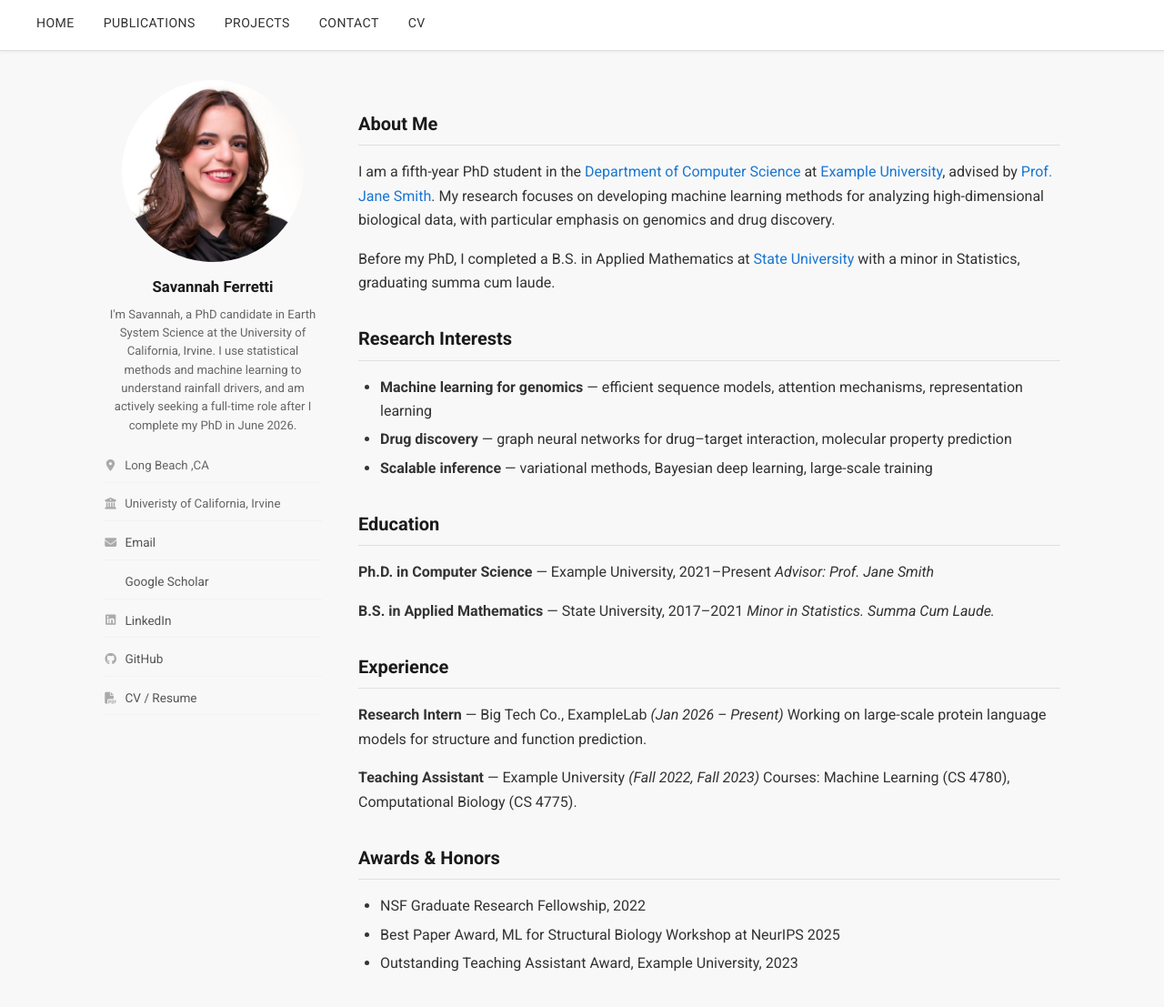
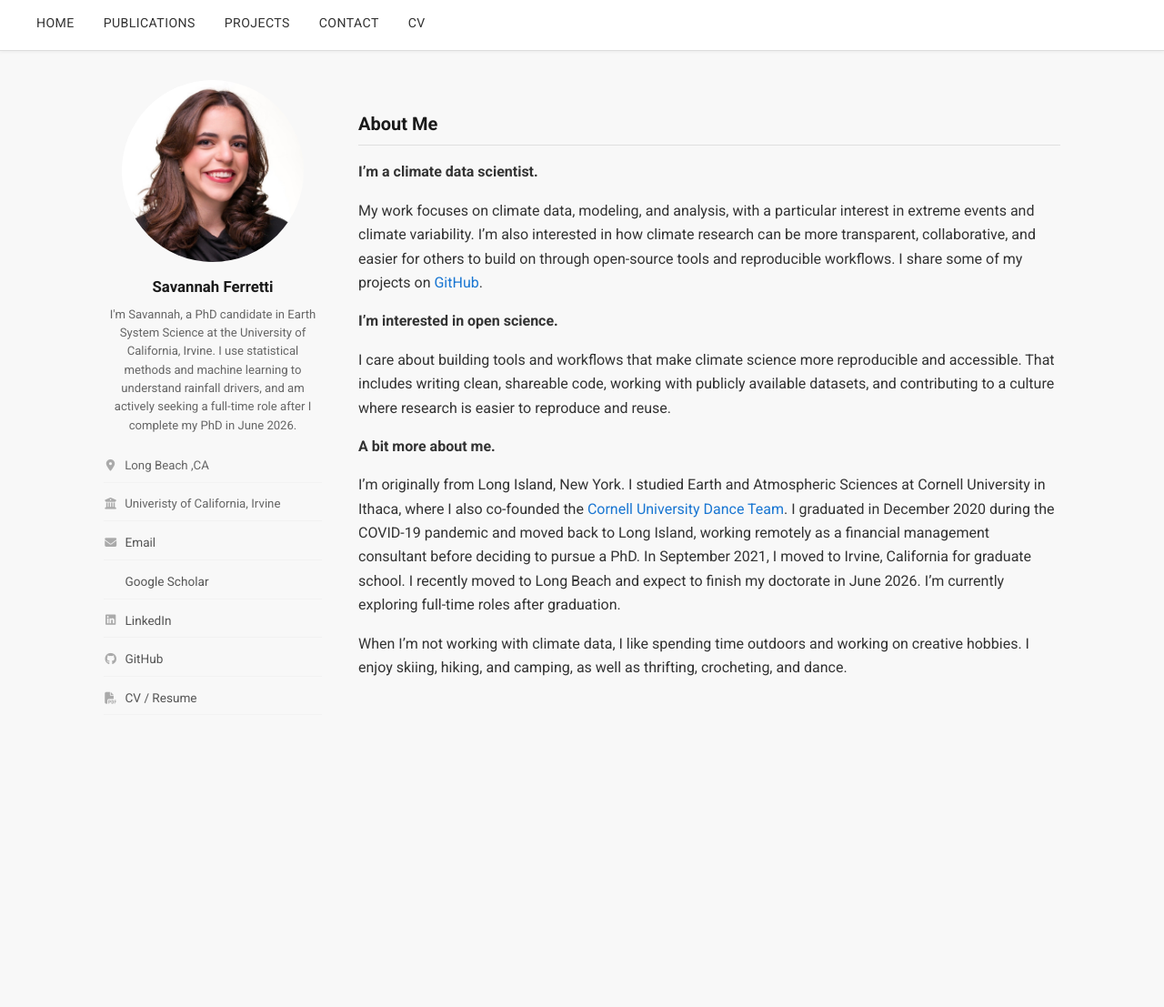
Before and after one commit to savannahferretti/savannahferretti.github.io, a Jekyll site: the page built from pages/about.md, in a window 1280 px wide and 1120 px high. Shown: the top 1107 px of the window at 91% size. Built offline with Jekyll 4.4.1, drawn with Linux system fonts in a browser that asks for light colours; a style sheet for code colours, icons or effects is not loaded.

Commit message:
Update about.md

```diff
--- a/pages/about.md
+++ b/pages/about.md
@@ -6,34 +6,16 @@ permalink: /about/
 
 ## About Me
 
-I am a fifth-year PhD student in the [Department of Computer Science](/) at [Example University](/), advised by [Prof. Jane Smith](/). My research focuses on developing machine learning methods for analyzing high-dimensional biological data, with particular emphasis on genomics and drug discovery.
+**I'm a climate data scientist.**
 
-Before my PhD, I completed a B.S. in Applied Mathematics at [State University](/) with a minor in Statistics, graduating summa cum laude.
+My work focuses on climate data, modeling, and analysis, with a particular interest in extreme events and climate variability. I’m also interested in how climate research can be more transparent, collaborative, and easier for others to build on through open-source tools and reproducible workflows. I share some of my projects on [GitHub](https://github.com/savannahferretti).
 
-## Research Interests
+**I’m interested in open science.**
 
-- **Machine learning for genomics** — efficient sequence models, attention mechanisms, representation learning
-- **Drug discovery** — graph neural networks for drug–target interaction, molecular property prediction
-- **Scalable inference** — variational methods, Bayesian deep learning, large-scale training
+I care about building tools and workflows that make climate science more reproducible and accessible. That includes writing clean, shareable code, working with publicly available datasets, and contributing to a culture where research is easier to reproduce and reuse.
 
-## Education
+**A bit more about me.**
 
-**Ph.D. in Computer Science** — Example University, 2021–Present
-*Advisor: Prof. Jane Smith*
+I’m originally from Long Island, New York. I studied Earth and Atmospheric Sciences at Cornell University in Ithaca, where I also co-founded the [Cornell University Dance Team](https://cornell.campusgroups.com/cudt/home/). I graduated in December 2020 during the COVID-19 pandemic and moved back to Long Island, working remotely as a financial management consultant before deciding to pursue a PhD. In September 2021, I moved to Irvine, California for graduate school. I recently moved to Long Beach and expect to finish my doctorate in June 2026. I’m currently exploring full-time roles after graduation.
 
-**B.S. in Applied Mathematics** — State University, 2017–2021
-*Minor in Statistics. Summa Cum Laude.*
-
-## Experience
-
-**Research Intern** — Big Tech Co., ExampleLab *(Jan 2026 – Present)*
-Working on large-scale protein language models for structure and function prediction.
-
-**Teaching Assistant** — Example University *(Fall 2022, Fall 2023)*
-Courses: Machine Learning (CS 4780), Computational Biology (CS 4775).
-
-## Awards & Honors
-
-- NSF Graduate Research Fellowship, 2022
-- Best Paper Award, ML for Structural Biology Workshop at NeurIPS 2025
-- Outstanding Teaching Assistant Award, Example University, 2023
+When I’m not working with climate data, I like spending time outdoors and working on creative hobbies. I enjoy skiing, hiking, and camping, as well as thrifting, crocheting, and dance.
```
